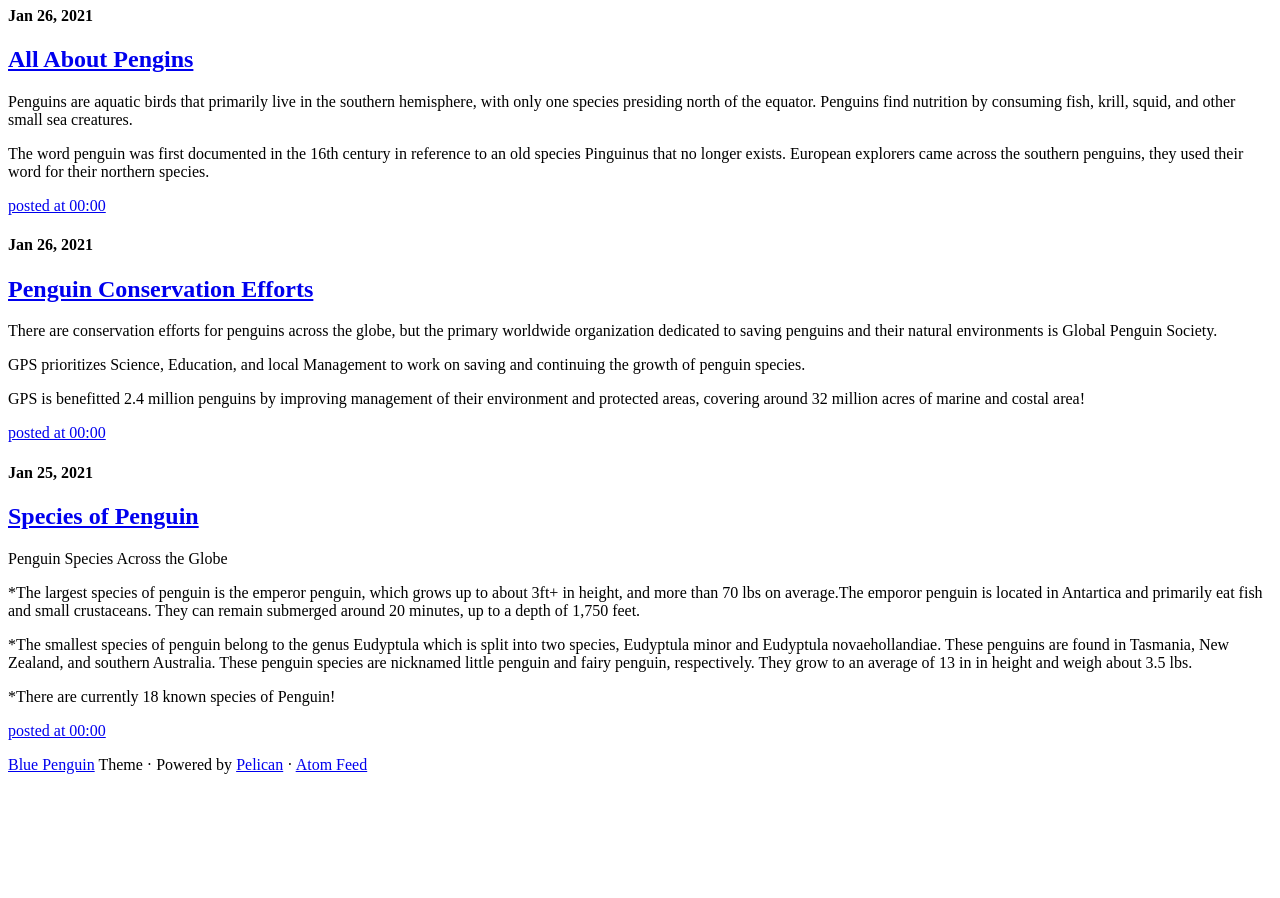
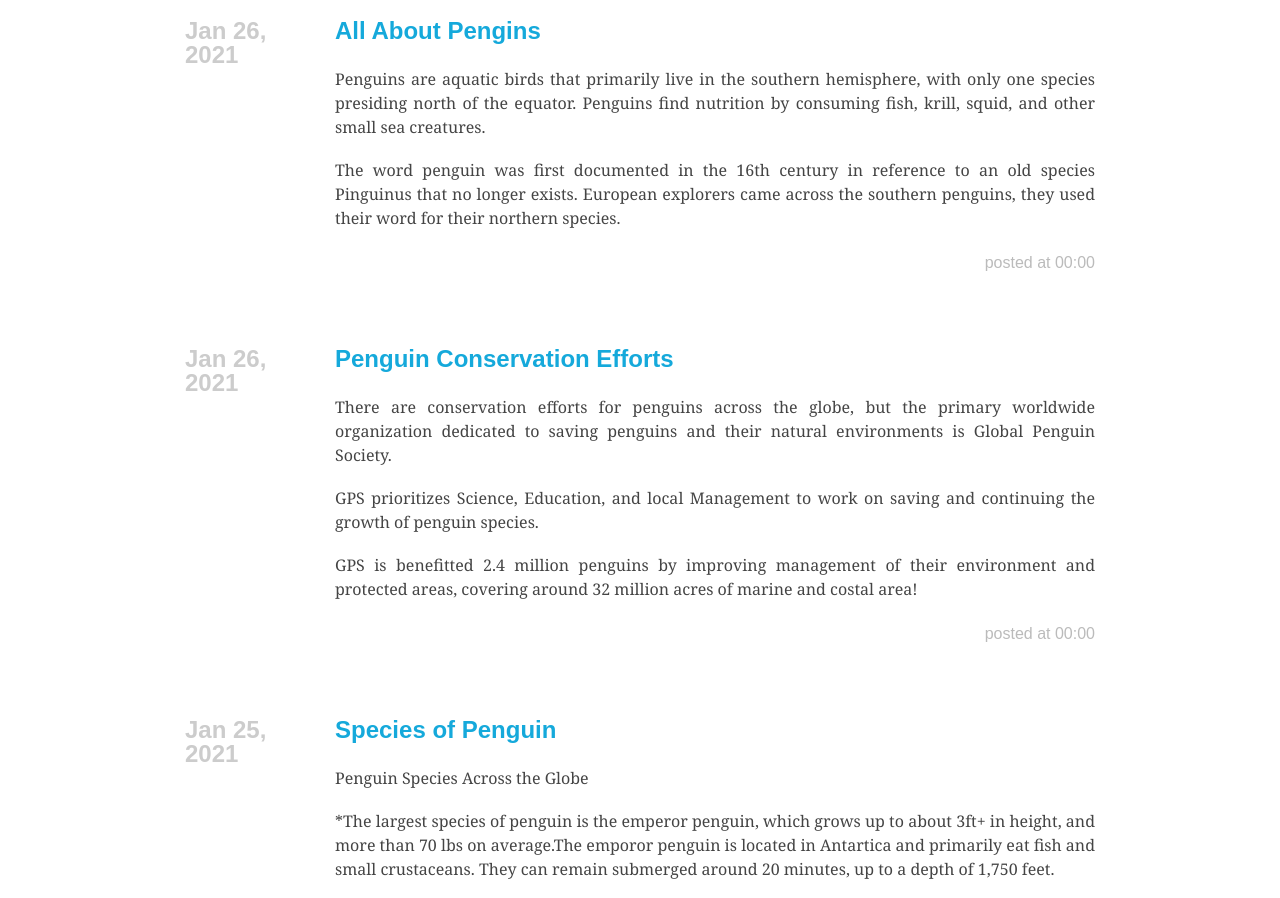
Before and after one commit to andy12125/Penguin, a plain HTML site: page tcmg-41-group-6.html in a window 1280 px wide. Shown: the part 125-1023 px from the top of the page. Before the commit the page ends 915 px from the top, so only its background shows below. Drawn offline with Linux system fonts and the light colour scheme.

Commit message:
Update tcmg-41-group-6.html

```diff
--- a/tcmg-41-group-6.html
+++ b/tcmg-41-group-6.html
@@ -6,10 +6,10 @@
     <title>Penguins! | Articles by TCMG 41 Group 6</title>
     <link rel="shortcut icon" type="image/png" href=" /favicon.png">
     <link rel="shortcut icon" type="image/x-icon" href=" /favicon.ico">
-    <link href=" /feeds/all.atom.xml" type="application/atom+xml" rel="alternate" title="Penguins! Full Atom Feed" />
-    <link rel="stylesheet" href=" /theme/css/screen.css" type="text/css" />
-    <link rel="stylesheet" href=" /theme/css/pygments.css" type="text/css" />
-    <link rel="stylesheet" href=" /theme/css/print.css" type="text/css" media="print" />
+    <link href="all.atom.xml" type="application/atom+xml" rel="alternate" title="Penguins! Full Atom Feed" />
+    <link rel="stylesheet" href="screen.css" type="text/css" />
+    <link rel="stylesheet" href="pygments.css" type="text/css" />
+    <link rel="stylesheet" href="print.css" type="text/css" media="print" />
     <meta name="generator" content="Pelican" />
     <meta name="description" content="" />
     <meta name="author" content="TCMG 41 Group 6" />
@@ -19,7 +19,7 @@
         <nav>
             <ul>
 
-                <li class="ephemeral selected"><a href=" /author/tcmg-41-group-6.html">TCMG 41 Group 6</a></li>
+                <li class="ephemeral selected"><a href="tcmg-41-group-6.html">TCMG 41 Group 6</a></li>
                 <li><a href=" /">Home</a></li>
             </ul>
         </nav>
@@ -32,7 +32,7 @@
 
             <article class="post">
                 <h2 class="title">
-                    <a href=" /all-about-pengins.html" rel="bookmark" title="Permanent Link to &quot;All About Pengins&quot;">All About Pengins</a>
+                    <a href="all-about-pengins.html" rel="bookmark" title="Permanent Link to &quot;All About Pengins&quot;">All About Pengins</a>
                 </h2>
 
 
@@ -43,13 +43,13 @@
                 <div class="clear"></div>
 
                 <div class="info">
-                    <a href=" /all-about-pengins.html">posted at 00:00</a>
+                    <a href="all-about-pengins.html">posted at 00:00</a>
                 </div>
             </article>            <h4 class="date">Jan 26, 2021</h4>
 
             <article class="post">
                 <h2 class="title">
-                    <a href=" /penguin-conservation-efforts.html" rel="bookmark" title="Permanent Link to &quot;Penguin Conservation Efforts&quot;">Penguin Conservation Efforts</a>
+                    <a href="penguin-conservation-efforts.html" rel="bookmark" title="Permanent Link to &quot;Penguin Conservation Efforts&quot;">Penguin Conservation Efforts</a>
                 </h2>
 
 
@@ -61,13 +61,13 @@
                 <div class="clear"></div>
 
                 <div class="info">
-                    <a href=" /penguin-conservation-efforts.html">posted at 00:00</a>
+                    <a href="penguin-conservation-efforts.html">posted at 00:00</a>
                 </div>
             </article>            <h4 class="date">Jan 25, 2021</h4>
 
             <article class="post">
                 <h2 class="title">
-                    <a href=" /species-of-penguin.html" rel="bookmark" title="Permanent Link to &quot;Species of Penguin&quot;">Species of Penguin</a>
+                    <a href="species-of-penguin.html" rel="bookmark" title="Permanent Link to &quot;Species of Penguin&quot;">Species of Penguin</a>
                 </h2>
 
 
@@ -80,7 +80,7 @@
                 <div class="clear"></div>
 
                 <div class="info">
-                    <a href=" /species-of-penguin.html">posted at 00:00</a>
+                    <a href="species-of-penguin.html">posted at 00:00</a>
                 </div>
             </article>
 
@@ -91,7 +91,7 @@
                 &middot;
                 Powered by <a href="http://getpelican.com">Pelican</a>
                 &middot;
-                <a href=" /feeds/all.atom.xml" rel="alternate">Atom Feed</a>
+                <a href="all.atom.xml" rel="alternate">Atom Feed</a>
             </footer>
         </div>
         <div class="clear"></div>
```
